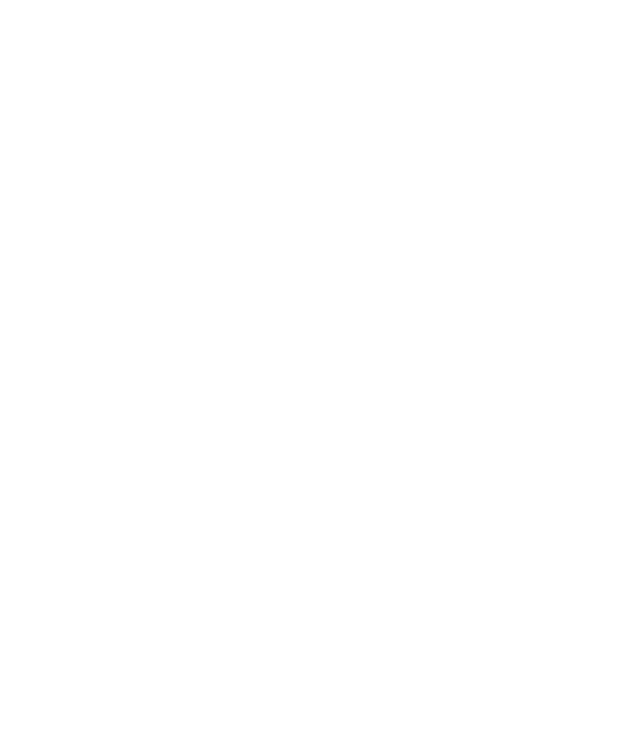
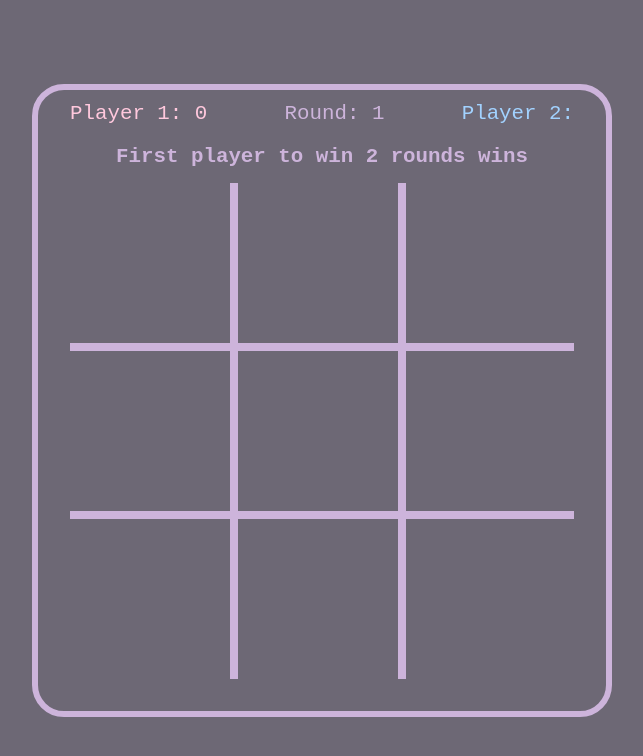
Before and after one commit to oweeeenie/tic-tac-toe, a plain HTML site: page index.html in a window 1280 px wide. Shown: the whole page, without its empty margins (318-961 px from the left). Drawn offline with Linux system fonts and the light colour scheme.

Commit message:
finished CSS + HTML im p sure, finish functionality tmrwgit add .

```diff
--- a/index.html
+++ b/index.html
@@ -7,6 +7,31 @@
     <link rel="stylesheet" href="styles.css" />
   </head>
   <body>
+    <div class="page-layout">
+      <div class="game-container">
+        <div class="info-container">
+          <div class="stats">
+            <div class="player-1">Player 1: 0</div>
+            <div class="round">Round: 1</div>
+            <div class="player-2">Player 2:</div>
+          </div>
+
+          <div class="message">First player to win 2 rounds wins</div>
+        </div>
+        <div class="cell-container">
+          <button class="cell" id="cell0"></button>
+          <button class="cell" id="cell1"></button>
+          <button class="cell" id="cell2"></button>
+          <button class="cell" id="cell3"></button>
+          <button class="cell" id="cell4"></button>
+          <button class="cell" id="cell5"></button>
+          <button class="cell" id="cell6"></button>
+          <button class="cell" id="cell7"></button>
+          <button class="cell" id="cell8"></button>
+        </div>
+      </div>
+    </div>
+
     <script src="index.js"></script>
   </body>
 </html>
--- a/styles.css
+++ b/styles.css
@@ -22,6 +22,7 @@ ul {
   margin: 0;
   padding: 0;
   font-weight: normal;
+  font-family: monospace;
 }
 
 ol,
@@ -33,3 +34,124 @@ img {
   max-width: 100%;
   height: auto;
 }
+
+.page-layout {
+  height: 100vh;
+  background-color: #6d6875;
+  display: flex;
+  justify-content: center;
+  align-items: center;
+}
+
+.cell-container {
+  display: grid;
+  grid-template-columns: repeat(3, 1fr);
+  border-radius: 2rem;
+}
+
+.cell {
+  padding: 5rem;
+  background-color: #6d6875;
+}
+
+.stats {
+  display: flex;
+  justify-content: space-between;
+  position: relative;
+  bottom: 1.2rem;
+  font-size: 1.3rem;
+}
+
+.stats .player-1 {
+  color: #ffc8dd;
+}
+
+.stats .round {
+  color: #cdb4db;
+}
+
+.stats .player-2 {
+  color: #a2d2ff;
+}
+
+.message {
+  display: flex;
+  justify-content: center;
+  padding-bottom: 15px;
+  font-weight: bold;
+  font-size: 1.3rem;
+  color: #cdb4db;
+}
+
+.game-container {
+  border: 0.4rem solid #cdb4db;
+  border-radius: 2rem;
+  padding: 2rem;
+}
+
+.cell:nth-child(1) {
+  border-top: none;
+  border-left: none;
+  border-right: 0.5rem solid #cdb4db;
+  border-bottom: 0.5rem solid #cdb4db;
+}
+
+.cell:nth-child(2) {
+  border-top: none;
+  border-left: none;
+  border-right: 0.5rem solid #cdb4db;
+  border-bottom: 0.5rem solid #cdb4db;
+}
+
+.cell:nth-child(3) {
+  border-top: none;
+  border-left: none;
+  border-right: none;
+  border-bottom: 0.5rem solid #cdb4db;
+}
+
+.cell:nth-child(4) {
+  border-top: none;
+  border-left: none;
+  border-right: 0.5rem solid #cdb4db;
+  border-bottom: 0.5rem solid #cdb4db;
+}
+
+.cell:nth-child(5) {
+  border-top: none;
+  border-left: none;
+  border-right: 0.5rem solid #cdb4db;
+  border-bottom: 0.5rem solid #cdb4db;
+}
+
+.cell:nth-child(6) {
+  border-top: none;
+  border-left: none;
+  border-right: none;
+  border-bottom: 0.5rem solid #cdb4db;
+}
+
+.cell:nth-child(7) {
+  border-top: none;
+  border-left: none;
+  border-right: 0.5rem solid #cdb4db;
+  border-bottom: none;
+}
+
+.cell:nth-child(8) {
+  border-top: none;
+  border-left: none;
+  border-right: 0.5rem solid #cdb4db;
+  border-bottom: none;
+}
+
+.cell:nth-child(9) {
+  border-top: none;
+  border-left: none;
+  border-right: none;
+  border-bottom: none;
+}
+
+.cell:hover {
+  background-color: rgba(200, 200, 200, 0.05);
+}
```
